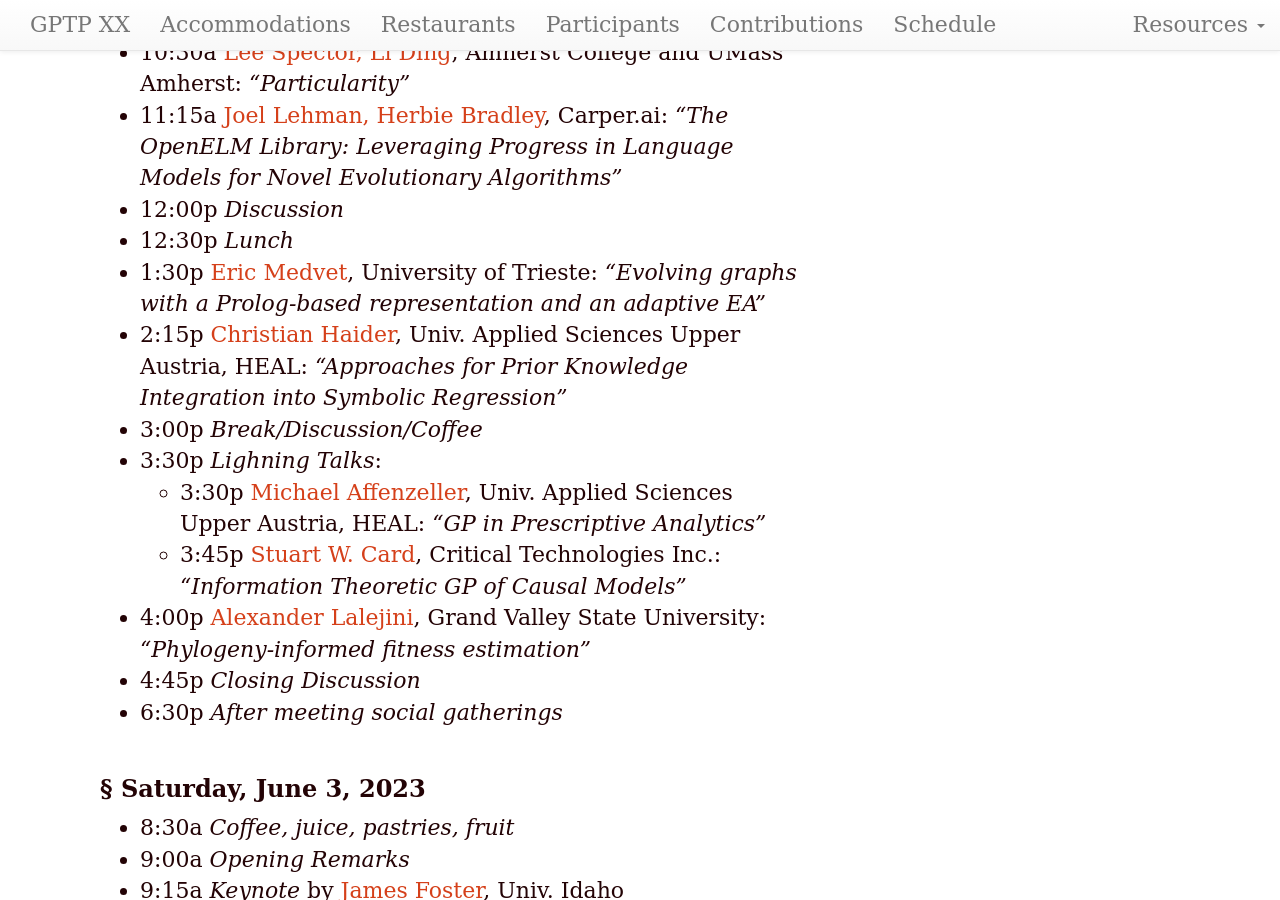
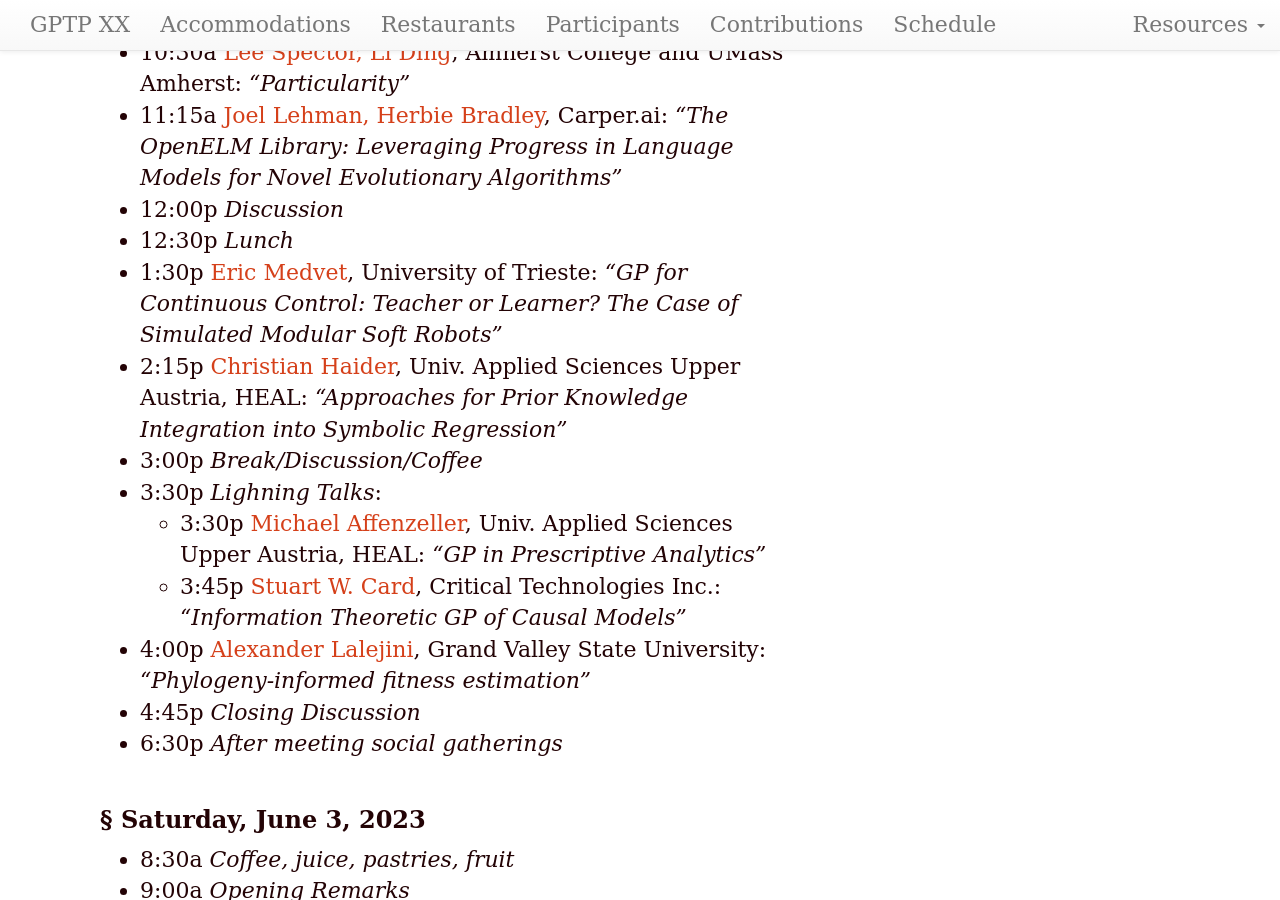
Before and after one commit to GPTP-workshop/gptp-workshop.github.io, a Jekyll site: the page built from schedule.md, in a window 1280 px wide and 900 px high, scrolled down 1702 px. Built offline with Jekyll 4.4.1, drawn with Linux system fonts in a browser that asks for light colours; our own code applies the rules of GitHub Pages for plain Markdown files.

Commit message:
Update schedule.md

```diff
--- a/schedule.md
+++ b/schedule.md
@@ -43,7 +43,7 @@ GPTP-2023 will be held at Michigan State University, in [Kellogg Hotel & Convent
 - 11:15a [Joel Lehman, Herbie Bradley](https://Carper.ai), Carper.ai: _"The OpenELM Library: Leveraging Progress in Language Models for Novel Evolutionary Algorithms"_
 - 12:00p _Discussion_
 - 12:30p _Lunch_
--  1:30p [Eric Medvet](https://medvet.inginf.units.it/), University of Trieste: _"Evolving graphs with a Prolog-based representation and an adaptive EA"_
+-  1:30p [Eric Medvet](https://medvet.inginf.units.it/), University of Trieste: _"GP for Continuous Control: Teacher or Learner? The Case of Simulated Modular Soft Robots"_
 - 2:15p [Christian Haider](https://heal.heuristiclab.com/team/haider), Univ. Applied Sciences Upper Austria, HEAL: _"Approaches for Prior Knowledge Integration into Symbolic Regression"_
 - 3:00p _Break/Discussion/Coffee_
 - 3:30p _Lighning Talks_:
```
